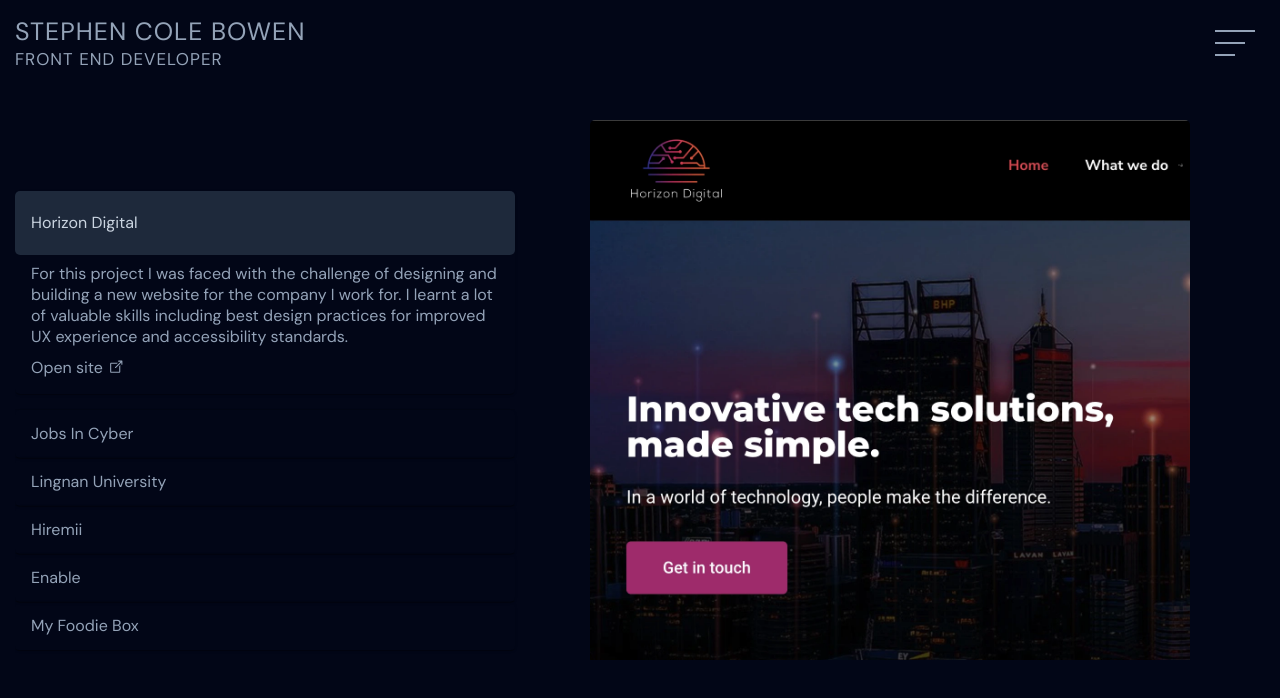
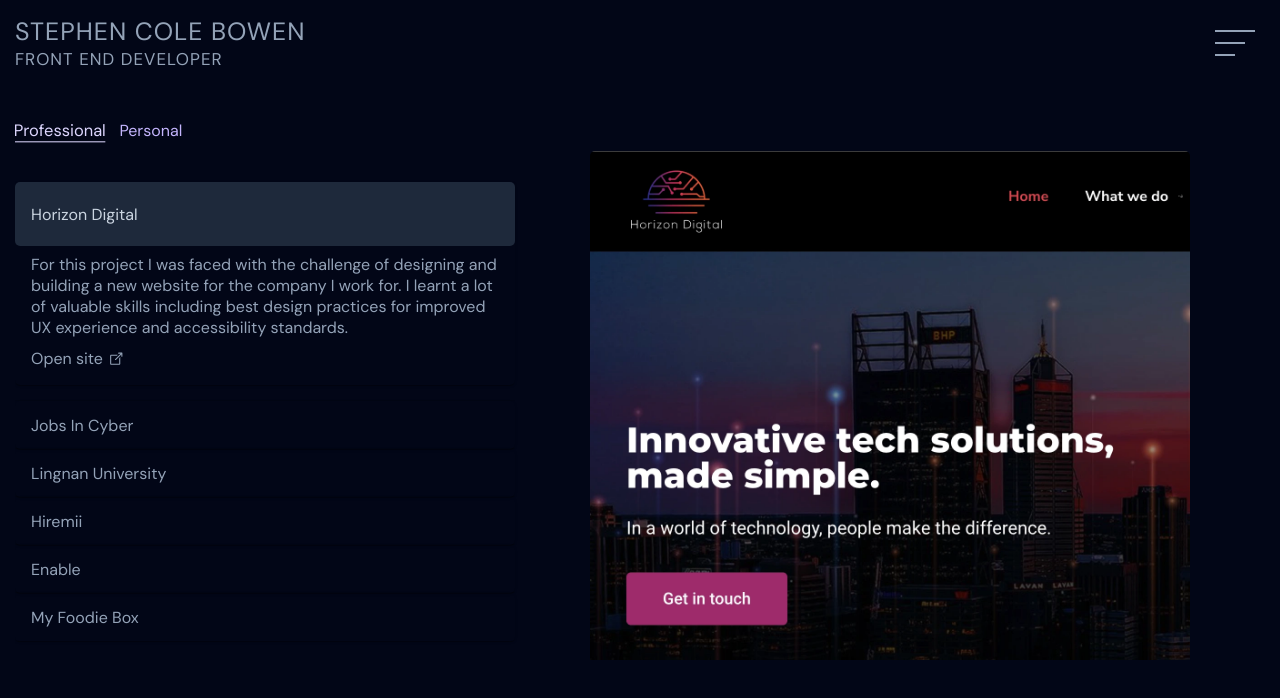
Before and after one commit to stevesscb/profile3.0, a React (Vite) app: page /projects in a window 1280 px wide. Shown: the top 698 px of the page. Built offline with nearby package versions, Linux system fonts and the light colour scheme.

Commit message:
add categories to projects, add portfolio project

```diff
--- a/src/components/DynamicImage.jsx
+++ b/src/components/DynamicImage.jsx
@@ -14,6 +14,9 @@
 import enableWebp from 'src/images/enable.webp';
 import foodieBoxWebp from 'src/images/foodie-box.webp';
 
+import portfolio from 'src/images/portfolio.png';
+import portfolioWebp from 'src/images/portfolio.webp';
+
 function DynamicImage({ panel }) {
   const [project, setProject] = useState({
     imageWp: '',
@@ -22,7 +25,7 @@
   });
 
   const handleProjectImage = () => {
-    if (panel === 'panel1') {
+    if (panel === 'professional1') {
       setProject({
         imageWp: horizonDigitalWebp,
         image: horizonDigital,
@@ -30,15 +33,15 @@
       });
     }
 
-    if (panel === 'panel2') {
+    if (panel === 'professional2') {
       setProject({
         imageWp: jobsInCyberWebp,
         image: jobsInCyber,
-        url: 'https://uat.jobsincyber.com/candidate/listings',
+        url: '#',
       });
     }
 
-    if (panel === 'panel3') {
+    if (panel === 'professional3') {
       setProject({
         imageWp: lingnanUniversityWebp,
         image: lingnanUniversity,
@@ -46,7 +49,7 @@
       });
     }
 
-    if (panel === 'panel4') {
+    if (panel === 'professional4') {
       setProject({
         imageWp: hireMiiWebp,
         image: hireMii,
@@ -54,7 +57,7 @@
       });
     }
 
-    if (panel === 'panel5') {
+    if (panel === 'professional5') {
       setProject({
         imageWp: enableWebp,
         image: enable,
@@ -62,11 +65,19 @@
       });
     }
 
-    if (panel === 'panel6') {
+    if (panel === 'professional6') {
       setProject({
         imageWp: foodieBoxWebp,
         image: foodieBox,
         url: 'https://www.ln.edu.hk/cultural/',
+      });
+    }
+
+    if (panel === 'personal1') {
+      setProject({
+        imageWp: portfolioWebp,
+        image: portfolio,
+        url: 'https://scb-development.vercel.app/',
       });
     }
   };
--- a/src/components/accordion/ProjectsAccordion.jsx
+++ b/src/components/accordion/ProjectsAccordion.jsx
@@ -7,7 +7,8 @@
 
 import openLink from 'src/images/link.svg';
 
-import { projects } from '../../projectData';
+import { professionalProjects } from '../../projectData';
+import { personalProjects } from '../../projectData';
 
 import classes from './projectsAccordion.module.scss';
 import DynamicImage from '../DynamicImage';
@@ -46,11 +47,22 @@
 };
 
 export default function ProjectsAccordion(props) {
-  const [expanded, setExpanded] = useState('panel1');
+  const [expanded, setExpanded] = useState('professional1');
+  const [category, setCategory] = useState('professional');
 
   const handleChange = (panel) => (newExpanded) => {
     setExpanded(newExpanded ? panel : false);
   };
+
+  function handleProfessional() {
+    setCategory('professional');
+    setExpanded('professional1');
+  }
+
+  function handlePersonal() {
+    setCategory('personal');
+    setExpanded('personal1');
+  }
 
   useEffect(() => {
     props.projectName(expanded);
@@ -58,28 +70,44 @@
 
   return (
     <>
-      {projects.map((project) => (
+      <div className={classes.categories}>
+        <p
+          className={`${category === 'professional' ? classes.active : null} `}
+          onClick={handleProfessional}
+        >
+          Professional
+        </p>
+        <p
+          className={`${category === 'personal' ? classes.active : null} `}
+          onClick={handlePersonal}
+        >
+          Personal
+        </p>
+      </div>
+      {category === 'professional' && (
+        <div className={classes.accordion}>
+          {professionalProjects.map((professionalProject) => (
             <Accordion
-          key={project.id}
+              key={professionalProject.id}
               sx={accordionStyles}
-          expanded={expanded === project.id}
-          onChange={handleChange(project.id)}
+              expanded={expanded === professionalProject.id}
+              onChange={handleChange(professionalProject.id)}
             >
               <AccordionSummary
                 sx={summaryStyles}
                 expandIcon={<ExpandMoreIcon sx={iconStyles} />}
-            aria-controls={`${project.id}-content`}
-            id={`${project.id}-header`}
+                aria-controls={`${professionalProject.id}-content`}
+                id={`${professionalProject.id}-header`}
               >
-            {project.title}
+                {professionalProject.title}
               </AccordionSummary>
               <AccordionDetails>
-            {project.description}
+                {professionalProject.description}
                 <div className={classes.imageContainer}>
                   <DynamicImage panel={expanded} />
                 </div>
                 <p className={classes.projectLink}>
-              <a href={project.url} target='_blank'>
+                  <a href={professionalProject.url} target='_blank'>
                     Open site
                   </a>
                   <img src={openLink} alt='open link to external website' />
@@ -87,6 +115,41 @@
               </AccordionDetails>
             </Accordion>
           ))}
+        </div>
+      )}
+      {category === 'personal' && (
+        <div className={classes.accordion}>
+          {personalProjects.map((personalProject) => (
+            <Accordion
+              key={personalProject.id}
+              sx={accordionStyles}
+              expanded={expanded === personalProject.id}
+              onChange={handleChange(personalProject.id)}
+            >
+              <AccordionSummary
+                sx={summaryStyles}
+                expandIcon={<ExpandMoreIcon sx={iconStyles} />}
+                aria-controls={`${personalProject.id}-content`}
+                id={`${personalProject.id}-header`}
+              >
+                {personalProject.title}
+              </AccordionSummary>
+              <AccordionDetails>
+                {personalProject.description}
+                <div className={classes.imageContainer}>
+                  <DynamicImage panel={expanded} />
+                </div>
+                <p className={classes.projectLink}>
+                  <a href={personalProject.url} target='_blank'>
+                    Open site
+                  </a>
+                  <img src={openLink} alt='open link to external website' />
+                </p>
+              </AccordionDetails>
+            </Accordion>
+          ))}
+        </div>
+      )}
     </>
   );
 }
--- a/src/components/accordion/projectsAccordion.module.scss
+++ b/src/components/accordion/projectsAccordion.module.scss
@@ -1,3 +1,30 @@
+.categories {
+  margin-bottom: 4rem;
+  color: var(--color-secondary);
+
+  p {
+    cursor: pointer;
+    font-size: var(--font-medium);
+    display: inline-block;
+    margin-right: 1.5rem;
+    transition: all 0.2s ease;
+
+    &:hover {
+      color: var(--color-secondary-hover);
+    }
+  }
+
+  .active {
+    transform: scale(1.03);
+    color: var(--color-secondary-hover);
+    border-bottom: 1px solid var(--color-secondary-hover);
+  }
+}
+
+.accordion {
+  min-height: 60rem;
+}
+
 .imageContainer {
   height: 150px;
   width: 150px;
--- a/src/projectData.js
+++ b/src/projectData.js
@@ -1,6 +1,6 @@
-export const projects = [
+export const professionalProjects = [
   {
-    id: 'panel1',
+    id: 'professional1',
     title: 'Horizon Digital',
     description:
       'For this project I was faced with the challenge of designing and building a new website for the company I work for. I learnt a lot of valuable skills including best design practices for improved UX experience and accessibility standards.',
@@ -8,23 +8,23 @@
   },
 
   {
-    id: 'panel2',
+    id: 'professional2',
     title: 'Jobs In Cyber',
     description:
-      'This task was to give an existing web application a revamp. Carrying out bug fixes, implementing new features and building new designs. It was great to be a part of such a collaborative process.',
-    url: 'https://uat.jobsincyber.com/candidate/listings',
+      'This task was to give a web application a revamp. Carrying out bug fixes, implementing new features and building new designs. It was great to be a part of such a collaborative process.',
+    url: '#',
   },
 
   {
-    id: 'panel3',
+    id: 'professional3',
     title: 'Lingnan University',
     description:
-      'During my time working as an intern in a web agency in Hong Kong I had the opportunity to work on a complete custom WordPress theme build. Once the UI was designed I had to map out exactly what data would be required and then categorize this into taxonomies and custom post types. Once we were happy with the backend solution I then moved into development where I gained valuable experience in writing clean, efficient code, producing my first ever professional website.',
+      'During my time working as an intern in a web agency in Hong Kong I had the opportunity to work on a complete custom WordPress theme build. Once the UI was designed I had to map out exactly what data would be required and then categorize this into taxonomies and custom post types. Once we were happy with the backend solution I then moved into development where I gained valuable experience in writing clean, efficient code.',
     url: 'https://www.ln.edu.hk/cultural/',
   },
 
   {
-    id: 'panel4',
+    id: 'professional4',
     title: 'Hiremii',
     description:
       'In this project I teamed up with two backend developers to create an app for Hiremii. This app was built for the recruitment industry using AI to shortlist potential candidates to make the hiring process more efficient. It was my job to build the designs and collaborate with the team. I was also involved in dealing with the client directly, discussing designs and best practices. I gained skills in communication and learnt the importance of git flow.',
@@ -32,7 +32,7 @@
   },
 
   {
-    id: 'panel5',
+    id: 'professional5',
     title: 'Enable',
     description:
       'This application needed a landing page, so I designed and built a template for the company to insert their own copy into. Working alone on this project gave me some flexibility to choose my own tech and recourses. For this task I ended up using Gatsby for its fast light weight framework. I enjoy using React in projects as I find the approach of breaking down code into small reusable components efficient and clean.',
@@ -40,10 +40,20 @@
   },
 
   {
-    id: 'panel6',
+    id: 'professional6',
     title: 'My Foodie Box',
     description:
       'This project was to freshen up an existing website by building a new design and also implementing a mobile friendly version.',
     url: 'https://myfoodiebox.com.au/',
   },
 ];
+
+export const personalProjects = [
+  {
+    id: 'personal1',
+    title: 'Portfolio site',
+    description:
+      'For this assignment, I wanted to create my own portfolio website utilizing CSS grid and SCSS along with React Gatsby. I chose to use SCSS as I enjoy using the BEM notation in my HTML - I find this method very clean and clear to read. I also enjoyed steering away from using any CSS framework as I was able to create all my own layouts and components relying on my skills as a CSS developer',
+    url: 'https://scb-development.vercel.app/',
+  },
+];
```
Also changed, not shown: src/images/portfolio.png (added), src/images/portfolio.webp (added). Lines whose indentation alone changed are shown as unchanged.
